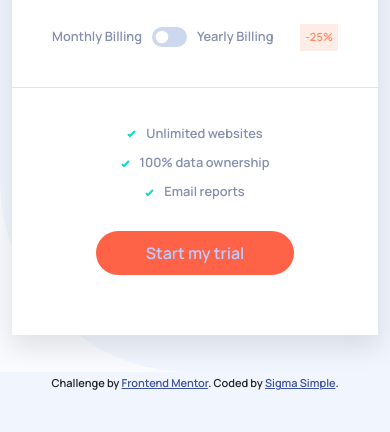
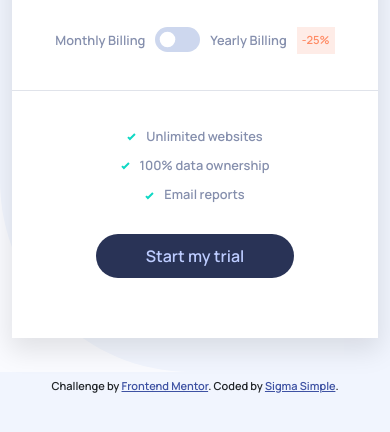
Before and after one commit to TrashAlphonse/interactive-pricing-object, a plain HTML site: page index.html in a window 390 px wide. Shown: the part 526-958 px from the top of the page. Drawn offline with nearby package versions, Linux system fonts and the light colour scheme.

Commit message:
Change discount position and switch mobile size

```diff
--- a/styles.css
+++ b/styles.css
@@ -103,6 +103,7 @@ header {
   background-repeat: no-repeat;
   background-position: center center;
   border-radius: 100%;
+  box-shadow: 0 14px 40px #a5f3eb, 0 10px 20px #a5f3eb;
 }
 
 .form-range::-webkit-slider-thumb:active {
@@ -122,6 +123,7 @@ header {
   background-repeat: no-repeat;
   background-position: center center;
   border-radius: 100%;
+  box-shadow: 0 14px 40px #a5f3eb, 0 10px 20px #a5f3eb;
 }
 
 .form-range::-moz-range-thumb:active {
@@ -202,8 +204,7 @@ header {
   padding: 10px 50px;
   align-self: center;
   border-radius: 30px;
-  /* background-color: 	#293356; */
-  background-color: tomato;
+  background-color: 	#293356;
   color: 	#bdccff;
 }
 
@@ -258,12 +259,20 @@ header {
 
   .billing-toggle {
     margin-top: 20px;
-    justify-content: flex-start;
+  }
+
+  .billing-toggle span {
+    align-self: center;
+  }
+
+  .form-switch .form-check-input {
+    width: 45px;
+    height: 25px;
   }
 
   .discount {
-    bottom: 0;
-    right: 0;
+    position: static;
+    margin-left: 10px;
   }
 
   .price-card-footer {
```
